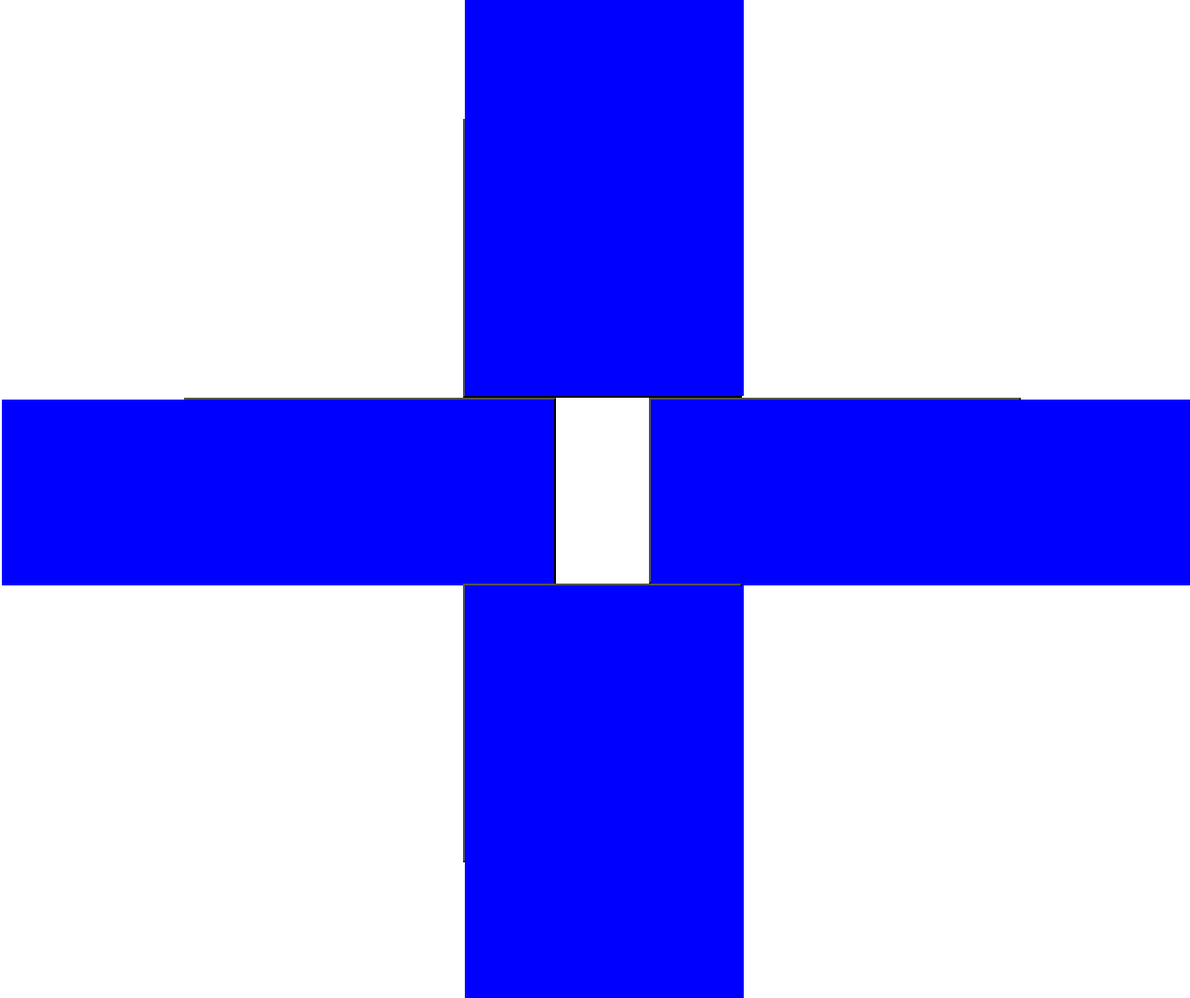
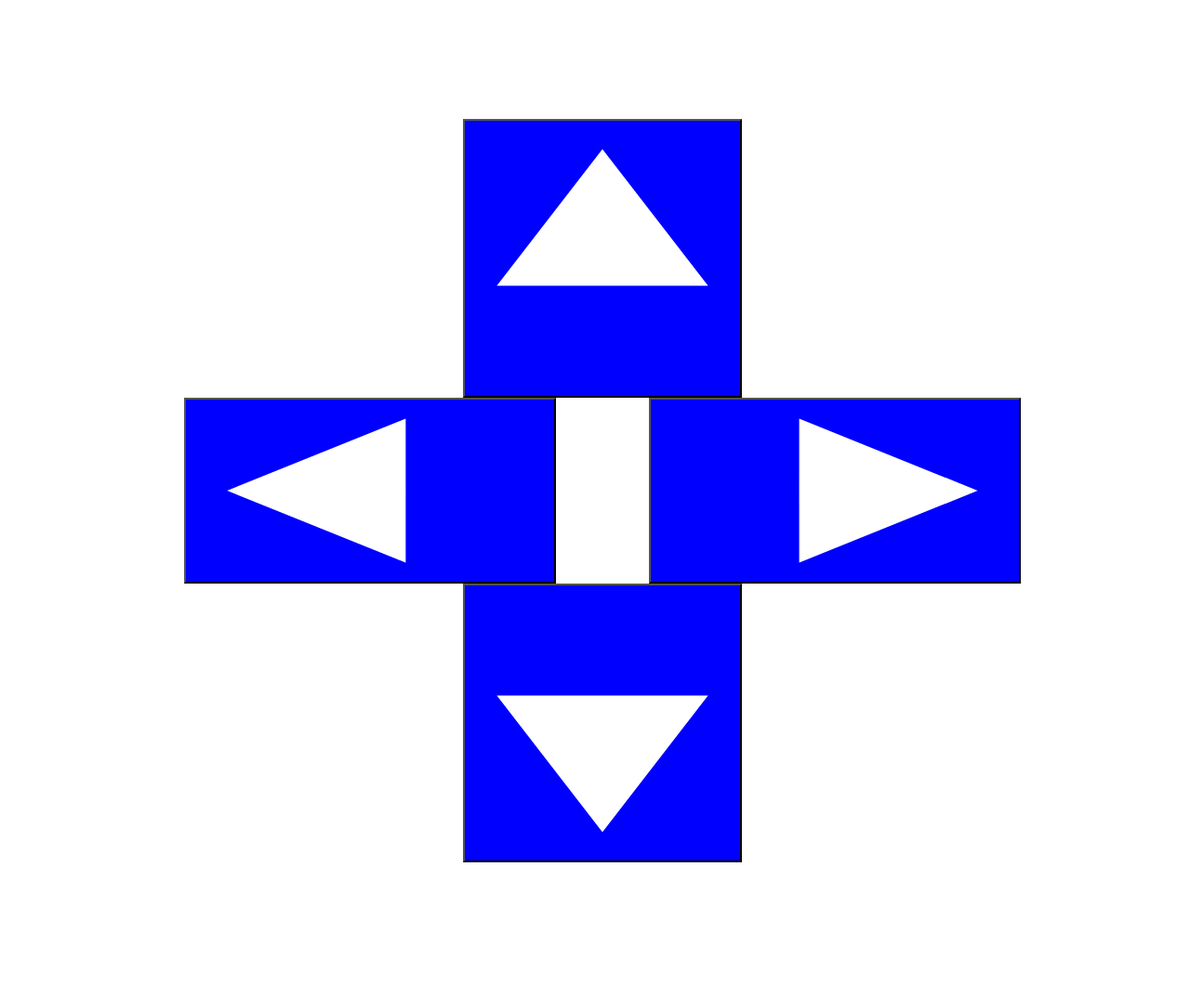
Before and after one commit to ksuzukigh/tetris, a plain HTML site: page index.html in a window 1280 px wide. Shown: the part 880-1954 px from the top of the page at 93% size. After the commit the page ends 1808 px from the top, so only its background shows below. Drawn offline with Linux system fonts and the light colour scheme.

Commit message:
Update index.html

```diff
--- a/index.html
+++ b/index.html
@@ -21,23 +21,12 @@
             width: 100%;
         }
         .button {
-            position: relative;
             background-color: #0000FF;
             color: white;
             text-align: center;
             display: inline-block;
             transition-duration: 0.4s;
             cursor: pointer;
-        }
-        .button:before {
-            content: "";
-            position: absolute;
-            top: 0;
-            right: 0;
-            bottom: 0;
-            left: 0;
-            border-color: #0000FF;
-            border-style: solid;
         }
         .button:hover {
             background-color: #888888;
@@ -50,20 +39,12 @@
             left: calc(50% - 450px);
             top: calc(10% + 800px + 500px);
         }
-        .left-button:before {
-            border-width: 100px 200px 100px 0;
-            left: -50%;
-        }
         .right-button {
             height: 200px;
             width: 400px;
             position: absolute;
             left: calc(50% + 50px);
             top: calc(10% + 800px + 500px);
-        }
-        .right-button:before {
-            border-width: 100px 0 100px 200px;
-            right: -50%;
         }
         .up-button {
             height: 300px;
@@ -72,20 +53,12 @@
             left: calc(50% - 150px);
             top: calc(10% + 800px + 200px);
         }
-        .up-button:before {
-            border-width: 200px 150px 0 150px;
-            top: -50%;
-        }
         .down-button {
             height: 300px;
             width: 300px;
             position: absolute;
             left: calc(50% - 150px);
-            top: calc(10% + 800px + 200px + 300px + 200px);
-        }
-        .down-button:before {
-            border-width: 0 150px 200px 150px;
-            bottom: -50%;
+            top: calc(10% + 800px + 200px + 300px + 200px); /* Adjusted */
         }
     </style>
 </head>
@@ -93,10 +66,26 @@
     <div id="game-wrapper">
         <canvas id="game-board" width="400" height="800"></canvas>
         <div id="controls">
-            <button class="button left-button" id="left-button"></button>
-            <button class="button up-button" id="up-button"></button>
-            <button class="button right-button" id="right-button"></button>
-            <button class="button down-button" id="down-button"></button>
+            <button class="button left-button" id="left-button">
+                <svg height="100%" width="100%" viewbox="0 0 1 1" preserveAspectRatio="none">
+                    <polygon points="0.1,0.5 0.6,0.9 0.6,0.1" fill="white" />
+                </svg>
+            </button>
+            <button class="button up-button" id="up-button">
+                <svg height="100%" width="100%" viewbox="0 0 1 1" preserveAspectRatio="none">
+                    <polygon points="0.5,0.1 0.9,0.6 0.1,0.6" fill="white" />
+                </svg>
+            </button>
+            <button class="button right-button" id="right-button">
+                <svg height="100%" width="100%" viewbox="0 0 1 1" preserveAspectRatio="none">
+                    <polygon points="0.9,0.5 0.4,0.9 0.4,0.1" fill="white" />
+                </svg>
+            </button>
+            <button class="button down-button" id="down-button">
+                <svg height="100%" width="100%" viewbox="0 0 1 1" preserveAspectRatio="none">
+                    <polygon points="0.5,0.9 0.1,0.4 0.9,0.4" fill="white" />
+                </svg>
+            </button>
         </div>
     </div>
     <script src="tetris-utils.js"></script>
```
